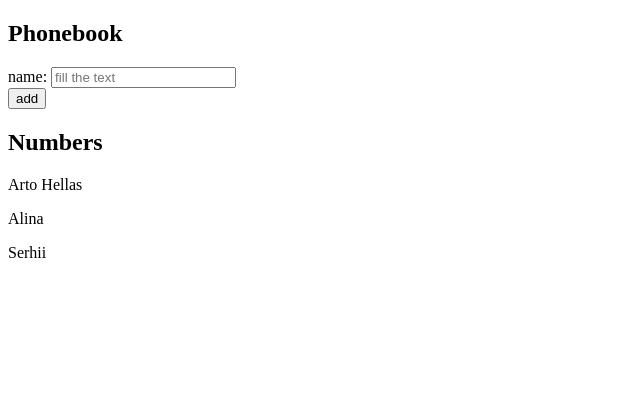
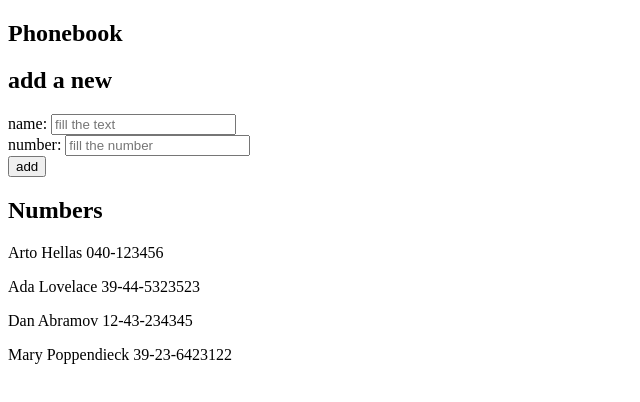
Before and after one commit to Serhii-Dobrovolskyi/Full-Stack-course-exercises, a React (Vite) app in the folder part2/thephonebook/: page / in a window 1280 px wide. Shown: the top 402 px of the page, without its empty margins (0-640 px from the left). Built offline with nearby package versions, Linux system fonts and the light colour scheme.

Commit message:
added the task 2.8

```diff
--- a/part2/thephonebook/src/App.jsx
+++ b/part2/thephonebook/src/App.jsx
@@ -2,31 +2,37 @@
 
 const App = () => {
   const [persons, setPersons] = useState([
-    { name: "Arto Hellas" },
-    { name: "Alina" },
-    { name: "Serhii" },
+    { name: "Arto Hellas", number: "040-123456", id: 1 },
+    { name: "Ada Lovelace", number: "39-44-5323523", id: 2 },
+    { name: "Dan Abramov", number: "12-43-234345", id: 3 },
+    { name: "Mary Poppendieck", number: "39-23-6423122", id: 4 },
   ]);
   const [newName, setNewName] = useState("");
+  const [newNumber, setNewNumber] = useState("");
+
 
   const addName = (e) => {
     e.preventDefault();
     if (newName) {
-      if(persons.find(item=>item.name===newName)){
-        alert(`${newName} is already added to phonebook`)
-        return
+      if (persons.find((item) => item.name === newName)) {
+        alert(`${newName} is already added to phonebook`);
+        return;
       }
       const newUser = {
         name: newName,
+        number: newNumber,
       };
 
       setPersons(persons.concat(newUser));
       setNewName("");
+      setNewNumber("");
     }
   };
 
   return (
     <div>
       <h2>Phonebook</h2>
+      <h2>add a new</h2>
       <form onSubmit={addName}>
         <div>
           name:{" "}
@@ -35,6 +41,15 @@
             placeholder="fill the text"
             onChange={(e) => setNewName(e.target.value)}
           />
+          <div>
+            number:{" "}
+            <input
+              value={newNumber}
+              placeholder="fill the number"
+              onChange={(e) => setNewNumber(e.target.value)}
+              type="number"
+            />
+          </div>
         </div>
         <div>
           <button type="submit">add</button>
@@ -42,7 +57,9 @@
       </form>
       <h2>Numbers</h2>
       {persons.map((el) => (
-        <p key={el.name}>{el.name}</p>
+        <p key={el.name}>
+          {el.name} {el.number}
+        </p>
       ))}
     </div>
   );
```
